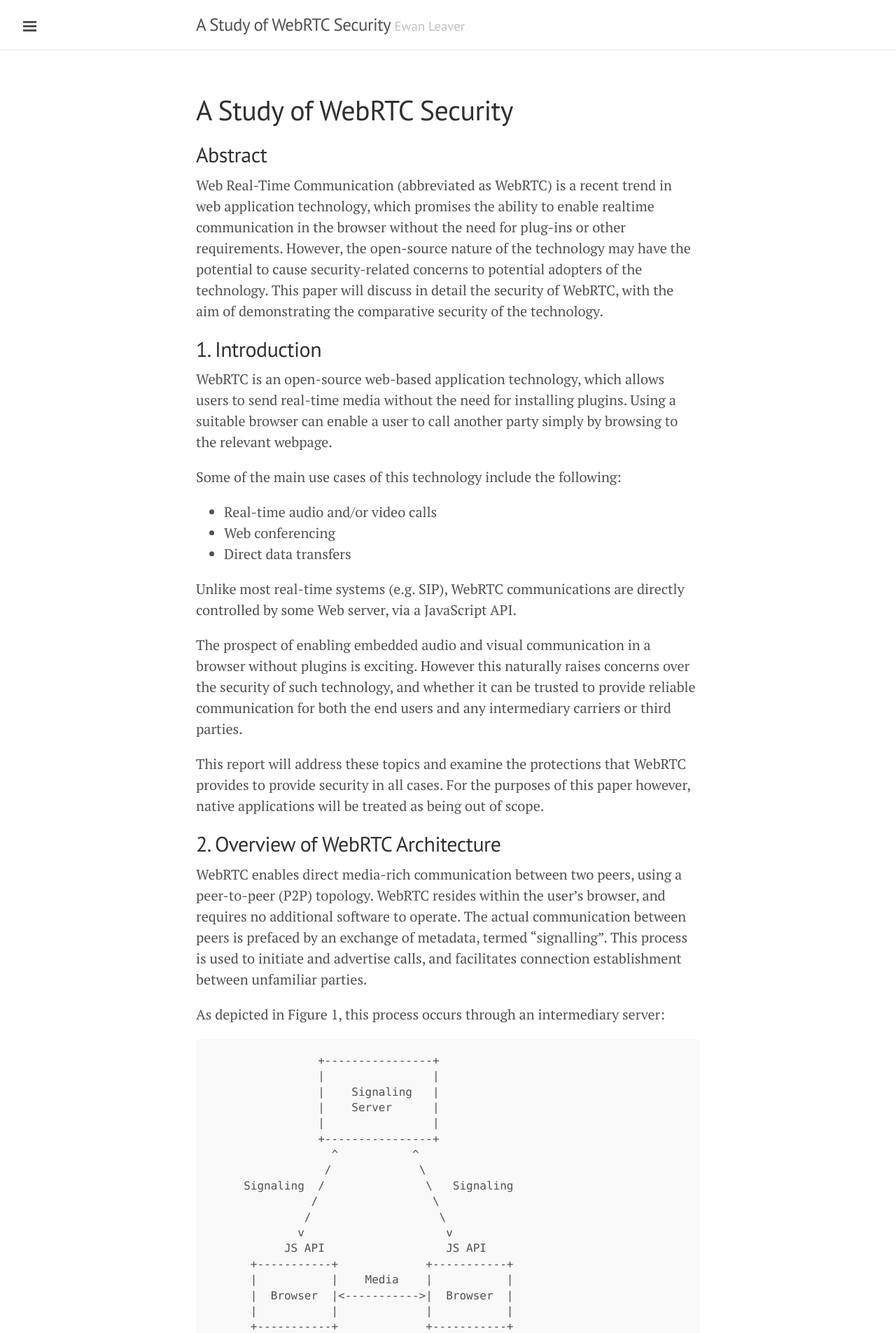
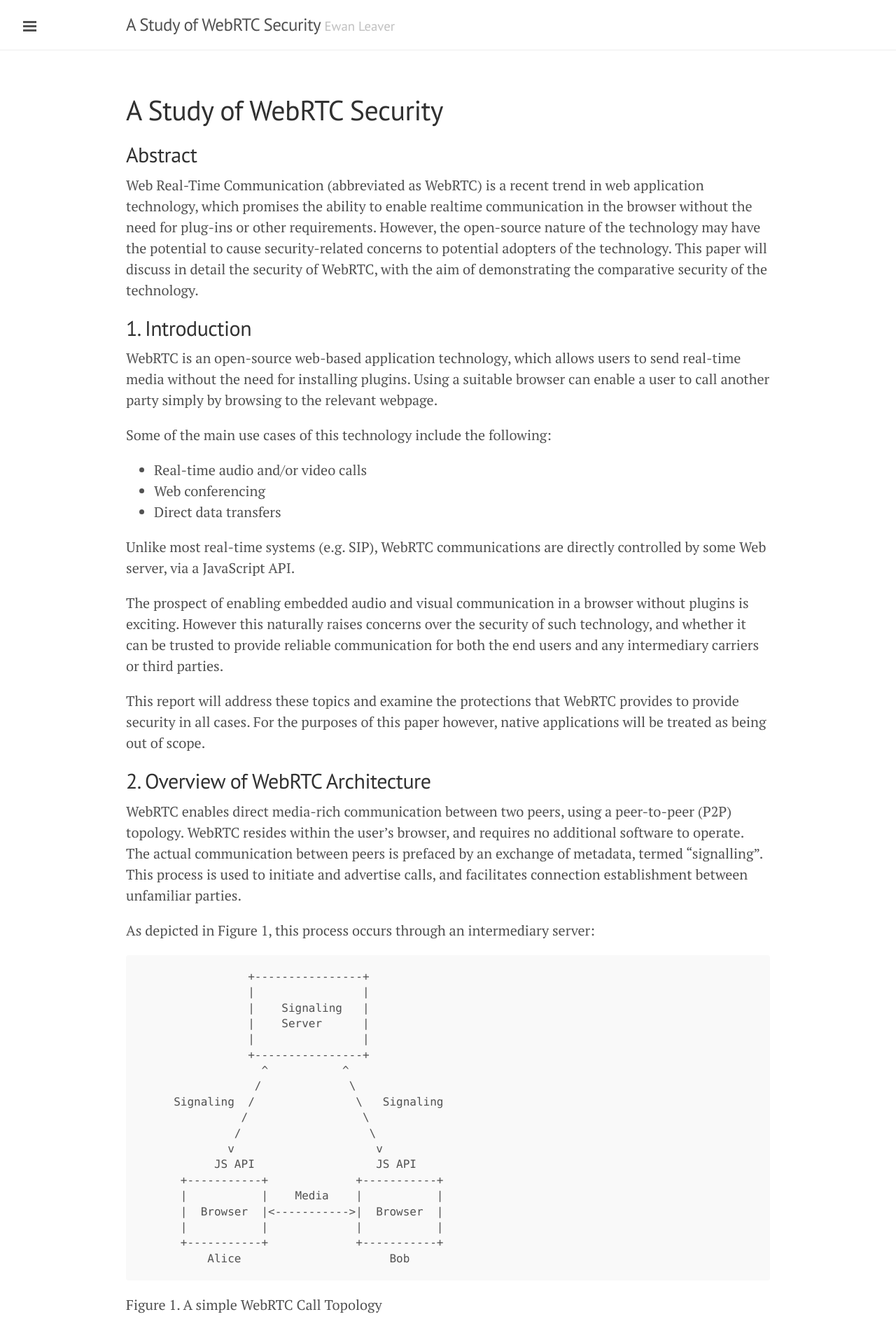
Before and after one commit to webrtc-security/webrtc-security.github.io, a Jekyll site: the page built from index.html, in a window 1280 px wide. Shown: the top 1905 px of the page at 70% size. Built offline with Jekyll 4.4.1, drawn with Linux system fonts in a browser that asks for light colours; Markdown is read by kramdown in place of the engine named in the settings; the list of posts is cut into pages by our own code.

Commit message:
increased content width

```diff
--- a/public/css/lanyon.css
+++ b/public/css/lanyon.css
@@ -77,12 +77,12 @@ h1, h2, h3, h4, h5, h6 {
 }
 @media (min-width: 38rem) {
   .container {
-    max-width: 32rem;
+    max-width: 42rem;
   }
 }
 @media (min-width: 56rem) {
   .container {
-    max-width: 38rem;
+    max-width: 48rem;
   }
 }
 
```
